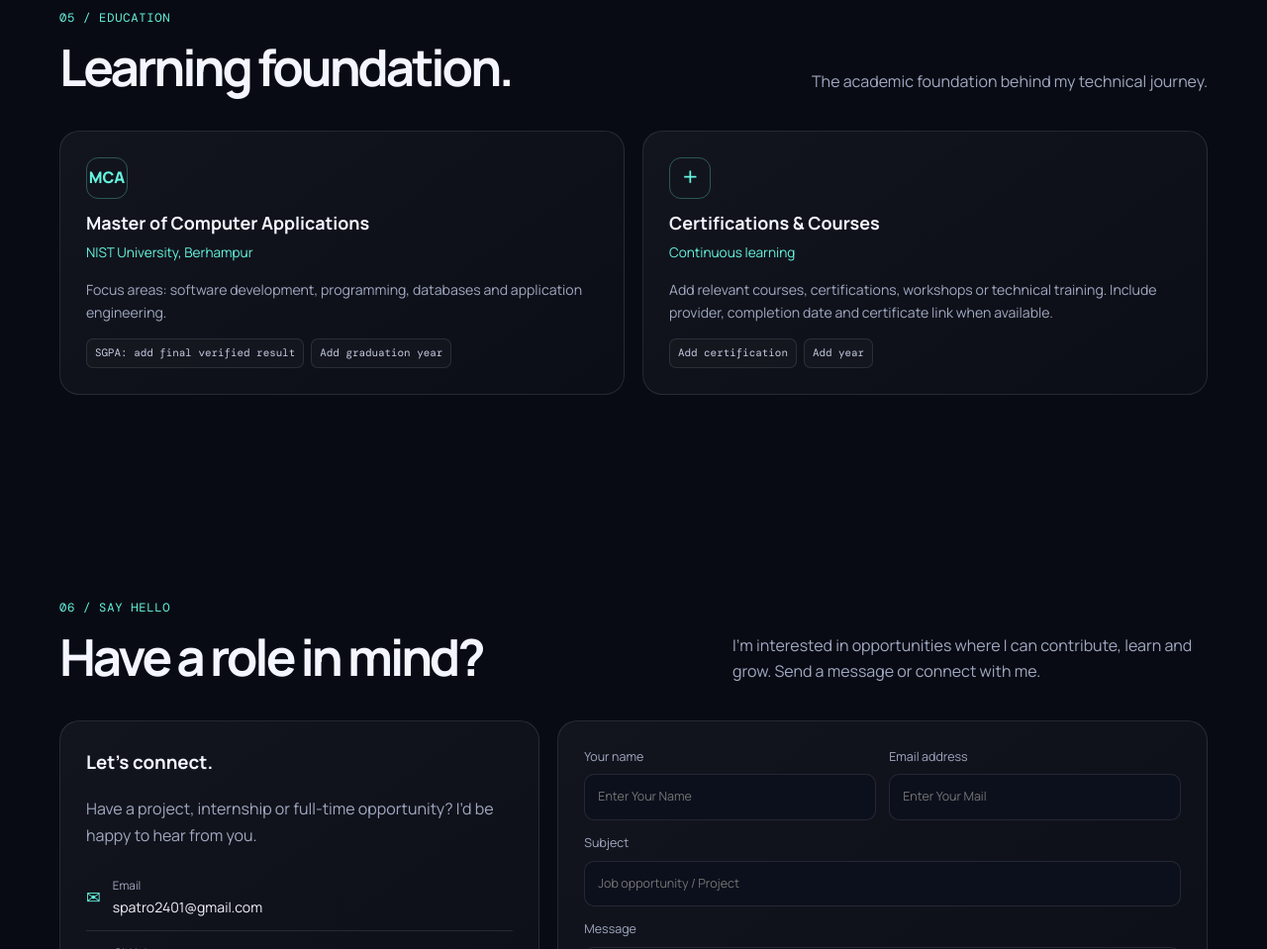
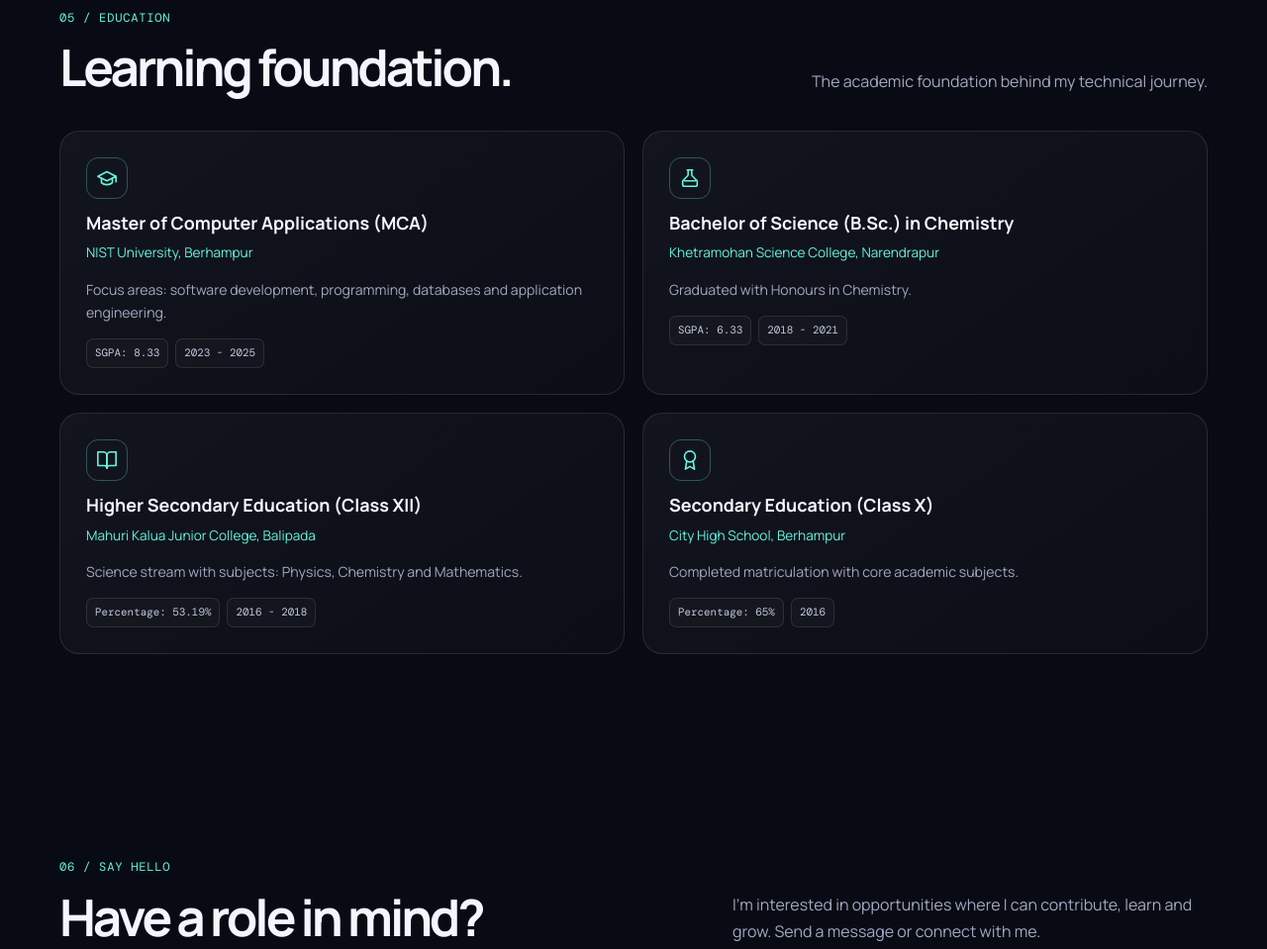
Before and after one commit to subham122002/MyPortfolio, a plain HTML site: page index.html in a window 1280 px wide. Shown: the part 3557-4516 px from the top of the page at 99% size. Drawn offline with nearby package versions, Linux system fonts and the light colour scheme.

Commit message:
Correct Education Section

```diff
--- a/index.html
+++ b/index.html
@@ -326,30 +326,91 @@
       </div>
     </section>
 
+    <!-- Education -->
     <section id="education">
       <div class="container reveal">
         <div class="section-head">
-          <div><span class="mono">05 / Education</span>
+          <div>
+            <span class="mono">05 / Education</span>
             <h2>Learning foundation.</h2>
           </div>
           <p class="section-intro">The academic foundation behind my technical journey.</p>
         </div>
+
         <div class="grid education-grid">
+          <!-- MCA -->
           <article class="timeline-card">
-            <div class="edu-mark">MCA</div>
-            <h3>Master of Computer Applications</h3>
+            <div class="edu-mark" aria-hidden="true">
+              <svg width="22" height="22" viewBox="0 0 24 24" fill="none" stroke="currentColor" stroke-width="1.75"
+                stroke-linecap="round" stroke-linejoin="round">
+                <path d="M22 10v6M2 10l10-5 10 5-10 5z"></path>
+                <path d="M6 12v5c3 3 9 3 12 0v-5"></path>
+              </svg>
+            </div>
+            <h3>Master of Computer Applications (MCA)</h3>
             <div class="org">NIST University, Berhampur</div>
             <p>Focus areas: software development, programming, databases and application engineering.</p>
-            <div class="tag-list"><span class="tag">SGPA: add final verified result</span><span class="tag">Add
-                graduation year</span></div>
+            <div class="tag-list">
+              <span class="tag">SGPA: 8.33</span>
+              <span class="tag">2023 - 2025</span>
+            </div>
           </article>
+
+          <!-- B.Sc. -->
           <article class="timeline-card">
-            <div class="edu-mark">＋</div>
-            <h3>Certifications & Courses</h3>
-            <div class="org">Continuous learning</div>
-            <p>Add relevant courses, certifications, workshops or technical training. Include provider, completion date
-              and certificate link when available.</p>
-            <div class="tag-list"><span class="tag">Add certification</span><span class="tag">Add year</span></div>
+            <div class="edu-mark" aria-hidden="true">
+              <svg width="22" height="22" viewBox="0 0 24 24" fill="none" stroke="currentColor" stroke-width="1.75"
+                stroke-linecap="round" stroke-linejoin="round">
+                <path d="M9 3h6"></path>
+                <path
+                  d="M10 3v5.172a2 2 0 0 1-.586 1.414l-4.828 4.828A2 2 0 0 0 4 15.828V19a2 2 0 0 0 2 2h12a2 2 0 0 0 2-2v-3.172a2 2 0 0 0-.586-1.414l-4.828-4.828A2 2 0 0 1 14 8.172V3">
+                </path>
+                <path d="M6 15h12"></path>
+              </svg>
+            </div>
+            <h3>Bachelor of Science (B.Sc.) in Chemistry</h3>
+            <div class="org">Khetramohan Science College, Narendrapur</div>
+            <p>Graduated with Honours in Chemistry.</p>
+            <div class="tag-list">
+              <span class="tag">SGPA: 6.33</span>
+              <span class="tag">2018 - 2021</span>
+            </div>
+          </article>
+
+          <!-- +2 -->
+          <article class="timeline-card">
+            <div class="edu-mark" aria-hidden="true">
+              <svg width="22" height="22" viewBox="0 0 24 24" fill="none" stroke="currentColor" stroke-width="1.75"
+                stroke-linecap="round" stroke-linejoin="round">
+                <path d="M2 3h6a4 4 0 0 1 4 4v14a3 3 0 0 0-3-3H2z"></path>
+                <path d="M22 3h-6a4 4 0 0 0-4 4v14a3 3 0 0 1 3-3h7z"></path>
+              </svg>
+            </div>
+            <h3>Higher Secondary Education (Class XII)</h3>
+            <div class="org">Mahuri Kalua Junior College, Balipada</div>
+            <p>Science stream with subjects: Physics, Chemistry and Mathematics.</p>
+            <div class="tag-list">
+              <span class="tag">Percentage: 53.19%</span>
+              <span class="tag">2016 - 2018</span>
+            </div>
+          </article>
+
+          <!-- 10th -->
+          <article class="timeline-card">
+            <div class="edu-mark" aria-hidden="true">
+              <svg width="22" height="22" viewBox="0 0 24 24" fill="none" stroke="currentColor" stroke-width="1.75"
+                stroke-linecap="round" stroke-linejoin="round">
+                <circle cx="12" cy="8" r="6"></circle>
+                <path d="M15.477 12.89 17 22l-5-3-5 3 1.523-9.11"></path>
+              </svg>
+            </div>
+            <h3>Secondary Education (Class X)</h3>
+            <div class="org">City High School, Berhampur</div>
+            <p>Completed matriculation with core academic subjects.</p>
+            <div class="tag-list">
+              <span class="tag">Percentage: 65%</span>
+              <span class="tag">2016</span>
+            </div>
           </article>
         </div>
       </div>
```
